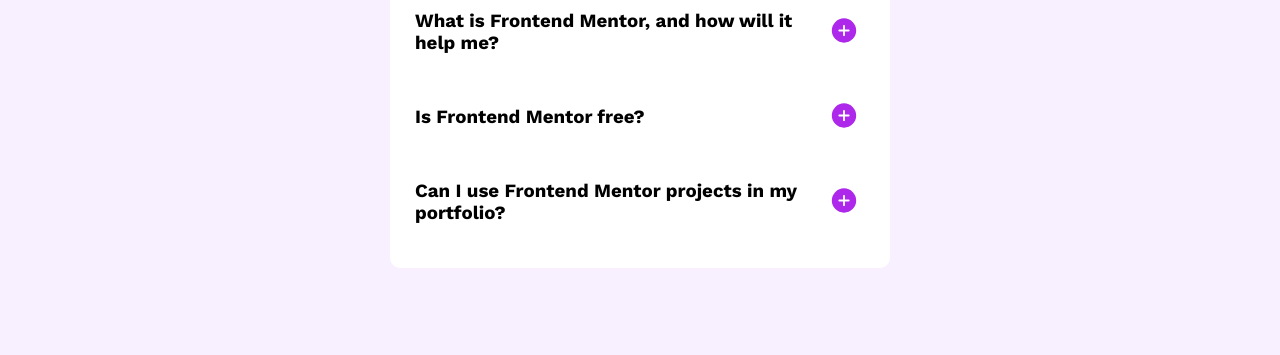
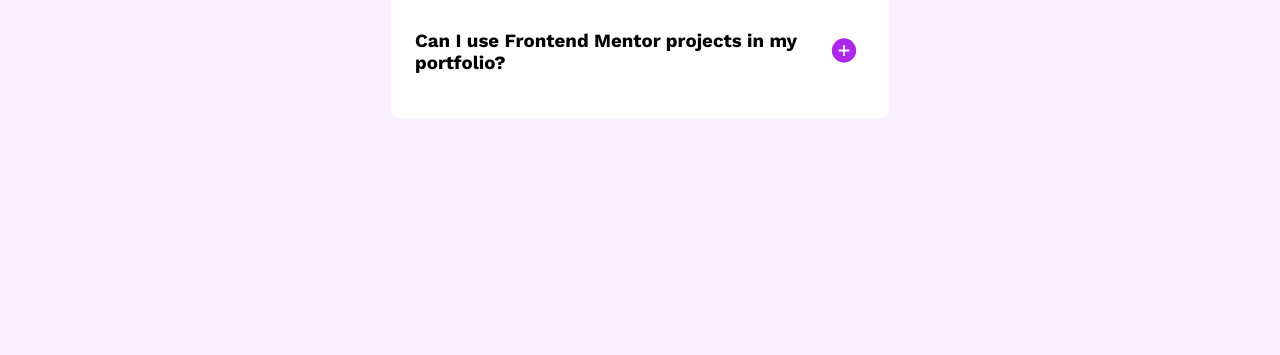
Before and after one commit to Tarlan63/faqMentor, a plain HTML site: page index.html in a window 1280 px wide. Shown: the part 445-800 px from the top of the page. Drawn offline with Linux system fonts and the light colour scheme; files whose address does not match are found by name.

Commit message:
top padding

```diff
--- a/style.css
+++ b/style.css
@@ -66,7 +66,7 @@ html, body {
   .overlaping {
     z-index: 1;
     position: absolute;
-    top: 300px;
+    top: 150px;
     left: 50%;
     transform: translateX(-50%);
     border-radius: 10px;
```
